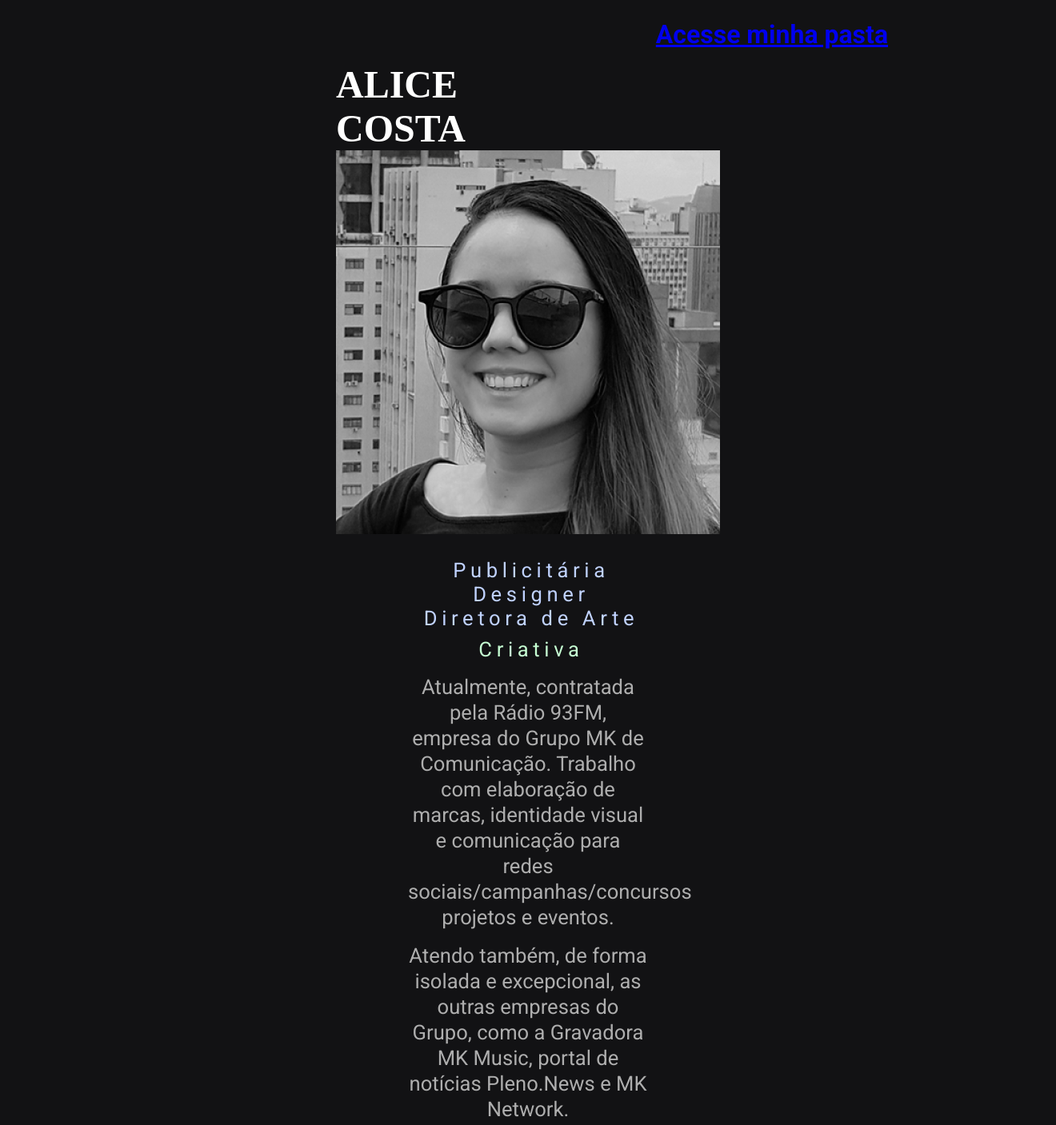
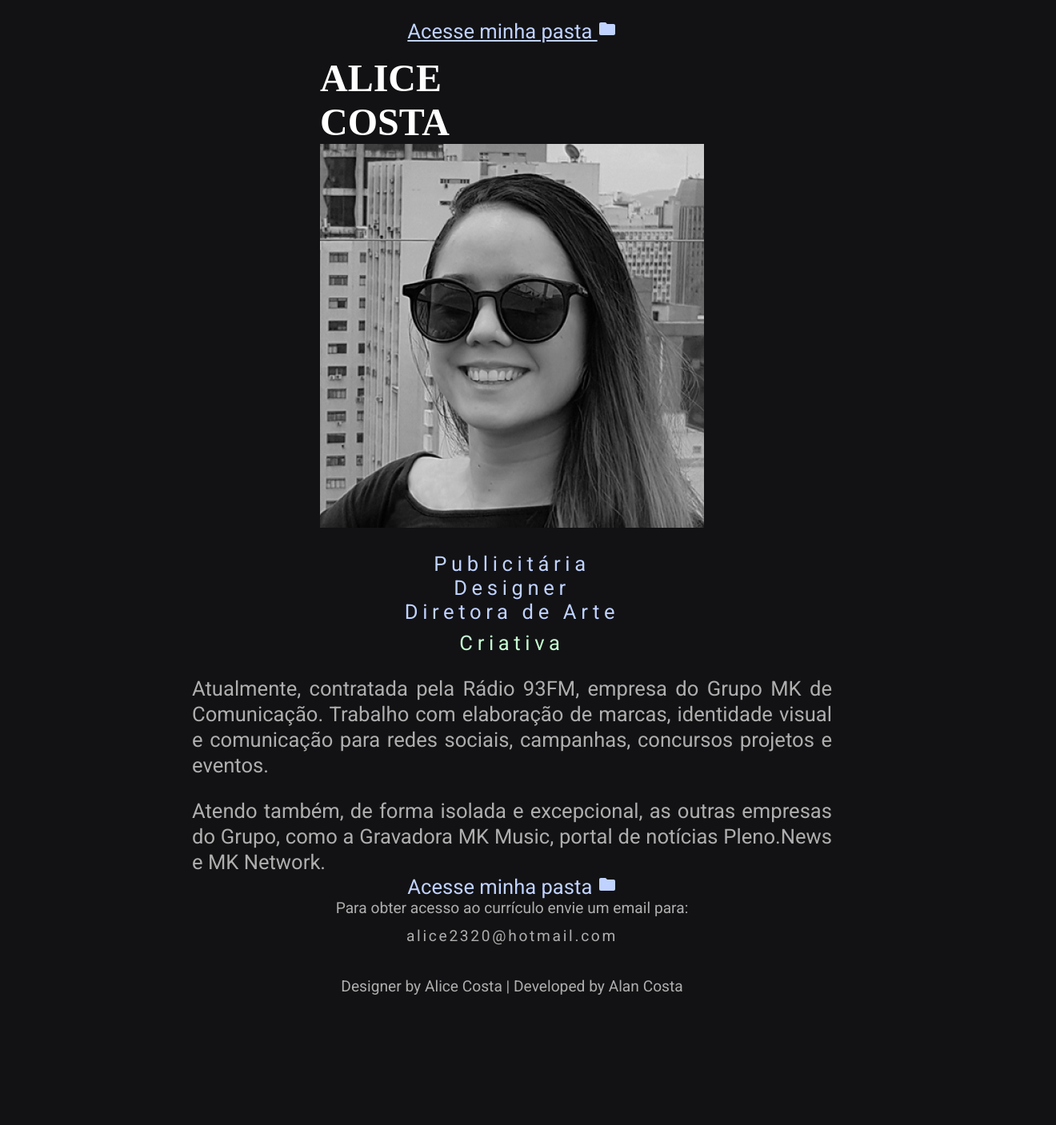
Before and after one commit to AlanCoosta/alice, a Next.js app: page / in a window 1280 px wide. Shown: the top 1407 px of the page at 80% size, 1320 px wide, since content can reach past the window. After the commit the page ends 1285 px from the top, so only its background shows below. Built offline with nearby package versions, Linux system fonts and the light colour scheme.

Commit message:
feat: some changes

```diff
--- a/package.json
+++ b/package.json
@@ -9,6 +9,8 @@
     "lint": "next lint"
   },
   "dependencies": {
+    "@material-ui/core": "^4.12.3",
+    "@material-ui/icons": "^4.11.2",
     "next": "11.1.0",
     "prismic-dom": "^2.2.6",
     "prismic-javascript": "^3.0.2",
--- /dev/null
+++ b/src/components/LinkFolder/LinkFolder.tsx
@@ -0,0 +1,13 @@
+import { Folder } from "@material-ui/icons";
+import { LinkFolderText } from "@/styles/components/LinkFolder.style";
+import { LinkFolderProps } from "./LinkFolder.types";
+
+const LinkFolder = ({ href }: LinkFolderProps) => {
+  return (
+    <LinkFolderText href={href}>
+      Acesse minha pasta <Folder />
+    </LinkFolderText>
+  );
+};
+
+export default LinkFolder;
--- /dev/null
+++ b/src/components/LinkFolder/LinkFolder.types.ts
@@ -0,0 +1,3 @@
+export interface LinkFolderProps {
+  href: string;
+}
--- a/src/pages/index.tsx
+++ b/src/pages/index.tsx
@@ -6,10 +6,8 @@ import AvatarAlice from "../assets/images/avatar.png";
 import {
   AnimationContainer,
   Container,
-  Wrapper,
   Header,
   Content,
-  Profile,
   Name,
   Description,
   About,
@@ -17,6 +15,7 @@ import {
   Footer,
   ImageContainer,
 } from "../styles/pages/Home.style";
+import LinkFolder from "@/components/LinkFolder/LinkFolder";
 
 const Home = (): JSX.Element => {
   return (
@@ -29,12 +28,9 @@ const Home = (): JSX.Element => {
 
       <AnimationContainer>
         <Container>
-          <Wrapper>
           <Header>
             <Link href="/projetos">
-                <a href="/projetos">
-                  <h1>Acesse minha pasta</h1>
-                </a>
+              <LinkFolder href="/projetos" />
             </Link>
           </Header>
 
@@ -48,45 +44,40 @@ const Home = (): JSX.Element => {
               <Image src={AvatarAlice} alt="Alice Costa Foto" />
             </ImageContainer>
 
-              <Profile>
             <Description>
               <p>Publicitária</p>
               <p>Designer</p>
               <p>Diretora de Arte</p>
               <p>Criativa</p>
             </Description>
-              </Profile>
+
             <About>
               <p>
                 Atualmente, contratada pela Rádio 93FM, empresa do Grupo MK de
                 Comunicação. Trabalho com elaboração de marcas, identidade
-                  visual e comunicação para redes sociais/campanhas/concursos
+                visual e comunicação para redes sociais, campanhas, concursos
                 projetos e eventos.
               </p>
 
               <p>
                 Atendo também, de forma isolada e excepcional, as outras
-                  empresas do Grupo, como a Gravadora MK Music, portal de
-                  notícias Pleno.News e MK Network.
+                empresas do Grupo, como a Gravadora MK Music, portal de notícias
+                Pleno.News e MK Network.
               </p>
             </About>
 
             <Link href="/projetos">
-                <a href="/projetos">
-                  <h1>Acesse minha pasta</h1>
-                </a>
+              <LinkFolder />
             </Link>
+
             <Contact>
               <p>Para obter acesso ao currículo envie um email para:</p>
 
               <p>alice2320@hotmail.com</p>
             </Contact>
 
-              <Footer>
-                <p>Designer by Alice Costa | Developed by Alan Costa</p>
-              </Footer>
+            <Footer>Designer by Alice Costa | Developed by Alan Costa</Footer>
           </Content>
-          </Wrapper>
         </Container>
       </AnimationContainer>
     </div>
--- a/src/styles/GlobalStyle.ts
+++ b/src/styles/GlobalStyle.ts
@@ -18,4 +18,6 @@ export default createGlobalStyle`
     object-fit: contain;
   }
 
+
+
 `;
--- /dev/null
+++ b/src/styles/components/LinkFolder.style.ts
@@ -0,0 +1,12 @@
+import styled from "styled-components";
+
+export const LinkFolderText = styled.a`
+  cursor: pointer;
+  color: #c0d2ff;
+  transition: 180ms ease-in;
+  font-size: 1.6rem;
+
+  :hover {
+    color: #c6ffd3;
+  }
+`;
--- a/src/styles/pages/Home.style.ts
+++ b/src/styles/pages/Home.style.ts
@@ -16,14 +16,11 @@ export const AnimationContainer = styled.div`
 `;
 
 export const Container = styled.div`
+  display: grid;
+  place-items: center;
+
   width: 100%;
   height: 100vh;
-  padding: 0 20px;
-`;
-
-export const Wrapper = styled.div`
-  max-width: 900px;
-  margin: 0 auto;
 `;
 
 export const Header = styled.div`
@@ -76,19 +73,11 @@ export const Name = styled.div`
   }
 `;
 
-export const Profile = styled.div`
-  display: flex;
+export const Description = styled.div`
+  display: grid;
+  place-items: center;
 
   margin-top: 1.6rem;
-`;
-
-export const Description = styled.div`
-  display: flex;
-  flex-direction: column;
-  justify-content: space-between;
-  align-items: center;
-
-  margin-left: 8px;
 
   > p {
     color: #c0d2ff;
@@ -105,18 +94,15 @@ export const Description = styled.div`
 `;
 
 export const About = styled.div`
-  margin-top: 16px;
-  max-width: 300px;
+  max-width: 50rem;
+  padding: 0 0.8rem;
 
-  p {
+  > p {
     color: #aeaeae;
-    text-align: center;
+    text-align: justify;
     font-size: 1.6rem;
     line-height: 2rem;
-
-    :last-child {
-      margin-top: 16px;
-    }
+    margin-top: 1.6rem;
   }
 `;
 
@@ -125,7 +111,7 @@ export const Folder = styled.div`
   flex-direction: column;
   align-items: center;
 
-  margin: 32px 0;
+  margin: 3.2rem 0;
 
   > p {
     color: #c0d2ff;
@@ -133,24 +119,10 @@ export const Folder = styled.div`
 
     margin-bottom: 0.8rem;
   }
-
-  > b {
-    color: #c0d2ff;
-    font-family: "Gotham_Ultra-Bold";
-    font-size: 2.6rem;
-  }
-
-  > svg {
-    margin-top: 16px;
-    width: 64px;
-    height: 64px;
-  }
 `;
 
 export const Contact = styled.div`
-  width: 164px;
-
-  p {
+  > p {
     color: #aeaeae;
     font-size: 1.2rem;
     text-align: center;
@@ -162,13 +134,9 @@ export const Contact = styled.div`
   }
 `;
 
-export const Footer = styled.div`
+export const Footer = styled.p`
+  color: #aeaeae;
+  font-size: 1.2rem;
   text-align: center;
-
   margin: 40px 0;
-
-  p {
-    color: #aeaeae;
-    font-size: 1.2rem;
-  }
 `;
```
Also changed, not shown: src/pages/projetos/index.tsx (+32 -11 lines), src/styles/pages/projetos/Projetos.style.ts (added, +25 -0 lines), 1 other file (tests, documents, lock files or other folders). Lines whose indentation alone changed are shown as unchanged.
